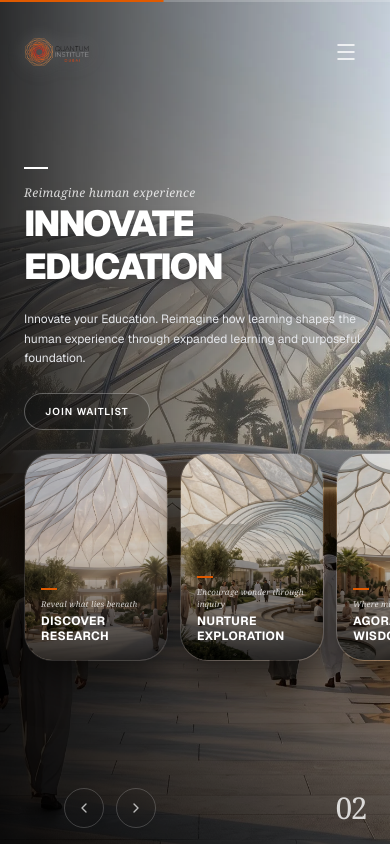
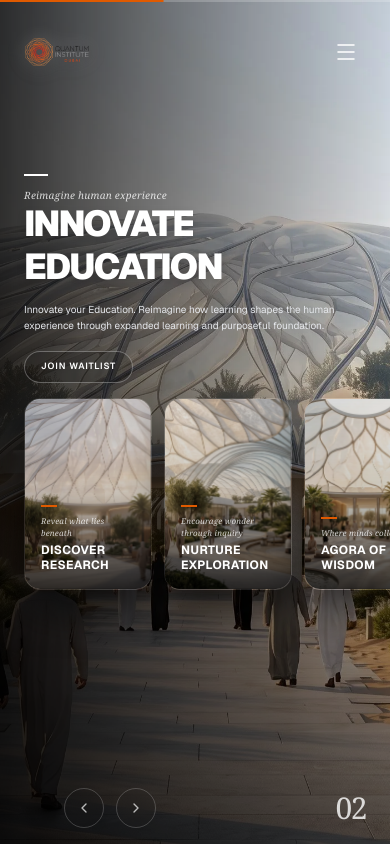
Before and after one commit to Pentacloud-Consulting/Quantum-Institute, a Next.js app: page / in a window 390 px wide. Both pictures are taken after a click on the button 83 px from the left and 808 px from the top of the page. Shown: the top 844 px of the page. Built offline with nearby package versions, Linux system fonts and the light colour scheme.

Commit message:
Optimize mobile hero section to fit in a single screen (100dvh)

```diff
--- a/src/FrontEnd/Home/Hero.tsx
+++ b/src/FrontEnd/Home/Hero.tsx
@@ -77,12 +77,12 @@ const TextContent = ({ activeItem }: { activeItem: any }) => {
 
   return (
     <div ref={containerRef} className="flex flex-col items-start w-full z-20">
-      <div className="w-6 md:w-8 h-[2px] bg-white mb-4 md:mb-6 anim-desc"></div>
-      <p className="text-xs md:text-lg tracking-wide mb-2 anim-desc font-serif italic text-white/80">{displayItem.subtitle}</p>
-      <h1 className="text-4xl md:text-7xl lg:text-[100px] font-black uppercase tracking-tighter mb-4 md:mb-6 flex flex-col drop-shadow-lg">
+      <div className="w-6 md:w-8 h-[2px] bg-white mb-3 md:mb-6 anim-desc"></div>
+      <p className="text-[10px] sm:text-xs md:text-lg tracking-wide mb-1.5 md:mb-2 anim-desc font-serif italic text-white/80">{displayItem.subtitle}</p>
+      <h1 className="text-4xl md:text-7xl lg:text-[100px] font-black uppercase tracking-tighter mb-2 md:mb-6 flex flex-col drop-shadow-lg">
         {renderTitle(displayItem.title)}
       </h1>
-      <p className="text-gray-200 text-xs md:text-base max-w-md leading-relaxed mb-6 md:mb-10 anim-desc drop-shadow-md">
+      <p className="text-gray-200 text-[10px] sm:text-xs md:text-base max-w-sm md:max-w-md leading-relaxed mb-4 md:mb-10 anim-desc drop-shadow-md">
         {displayItem.desc}
       </p>
 
@@ -91,7 +91,7 @@ const TextContent = ({ activeItem }: { activeItem: any }) => {
           onClick={() => router.push('/signup')}
           whileHover={{ scale: 1.05, backgroundColor: "rgba(209,80,0,0.9)", borderColor: "rgba(209,80,0,1)" }}
           whileTap={{ scale: 0.95 }}
-          className="px-5 py-2.5 md:px-8 md:py-4 rounded-full border border-white/30 text-[10px] md:text-sm font-semibold tracking-widest uppercase bg-black/20 backdrop-blur-sm transition-colors duration-300 cursor-pointer"
+          className="px-4 py-2 md:px-8 md:py-4 rounded-full border border-white/30 text-[9px] md:text-sm font-semibold tracking-widest uppercase bg-black/20 backdrop-blur-sm transition-colors duration-300 cursor-pointer"
         >
           JOIN WAITLIST
         </motion.button>
@@ -330,7 +330,7 @@ const Hero = () => {
         left: reverseCloneData.rect.left,
         width: reverseCloneData.rect.width,
         height: reverseCloneData.rect.height,
-        borderRadius: '28px',
+        borderRadius: window.innerWidth < 768 ? '16px' : '28px',
         boxShadow: '0 20px 40px rgba(0,0,0,0.6)',
         duration: 1.2,
         ease: 'power4.inOut'
@@ -393,7 +393,7 @@ const Hero = () => {
   };
 
   return (
-    <div ref={heroPinRef} className="relative w-full h-screen z-0">
+    <div ref={heroPinRef} className="relative w-full h-[100dvh] z-0">
       <div
         ref={heroRef}
         className="relative w-full h-full bg-[#000000] text-white overflow-hidden font-sans origin-center will-change-transform"
@@ -423,14 +423,14 @@ const Hero = () => {
 
 
 
-      <div className="relative z-30 w-full h-full flex flex-col justify-center px-6 md:px-12 lg:flex-row lg:items-center pb-16 md:pb-20">
+      <div className="relative z-30 w-full h-full flex flex-col justify-center px-6 md:px-12 lg:flex-row lg:items-center pb-24 md:pb-20">
 
-        <div className="lg:w-[55%] flex flex-col items-start pr-0 lg:pr-10 pt-16 md:pt-20 lg:pt-24 hero-text-content will-change-transform">
+        <div className="lg:w-[55%] flex flex-col items-start pr-0 lg:pr-10 pt-8 md:pt-20 lg:pt-24 hero-text-content will-change-transform">
           {VALUES[textIndex] && <TextContent activeItem={VALUES[textIndex]} />}
         </div>
 
         <div
-          className="lg:w-[45%] w-full flex flex-col mt-6 md:mt-12 lg:mt-32 relative z-20"
+          className="lg:w-[45%] w-full flex flex-col mt-4 md:mt-12 lg:mt-32 relative z-20"
           onMouseEnter={() => setIsHovered(true)}
           onMouseLeave={() => setIsHovered(false)}
         >
@@ -438,7 +438,7 @@ const Hero = () => {
             {getUpcomingCards().map((item) => (
               <div
                 key={`card-${item.id}`}
-                className="slider-card relative w-36 h-52 sm:w-48 sm:h-72 md:w-52 md:h-[380px] rounded-[28px] border border-white/10 overflow-hidden shrink-0 cursor-pointer shadow-[0_20px_40px_rgba(0,0,0,0.6)]"
+                className="slider-card relative w-32 h-48 sm:w-48 sm:h-72 md:w-52 md:h-[380px] rounded-2xl md:rounded-[28px] border border-white/10 overflow-hidden shrink-0 cursor-pointer shadow-[0_20px_40px_rgba(0,0,0,0.6)]"
                 onClick={handleNext}
                 onMouseEnter={(e) => handleCardHover(e, true)}
                 onMouseLeave={(e) => handleCardHover(e, false)}
@@ -490,7 +490,7 @@ const Hero = () => {
             left: cloneData.rect.left,
             width: cloneData.rect.width,
             height: cloneData.rect.height,
-            borderRadius: '28px', // Matches the updated slider-card rounding
+            borderRadius: window.innerWidth < 768 ? '16px' : '28px', // Matches the updated slider-card rounding
             boxShadow: '0 20px 40px rgba(0,0,0,0.6)'
           }}
         >
```
